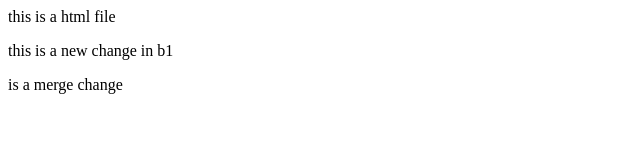
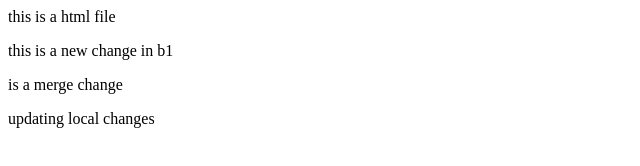
Before and after one commit to DEV-prabh/index, a plain HTML site: page index.html in a window 1280 px wide. Shown: the whole page, without its empty margins (0-640 px from the left). Drawn offline with Linux system fonts and the light colour scheme.

Commit message:
Update local index.html

```diff
--- a/index.html
+++ b/index.html
@@ -1,3 +1,4 @@
 <p>this is a html file <p>
     <p>this is a new change in b1<p>
     </p> is a merge change </p>
+    updating local changes
```
